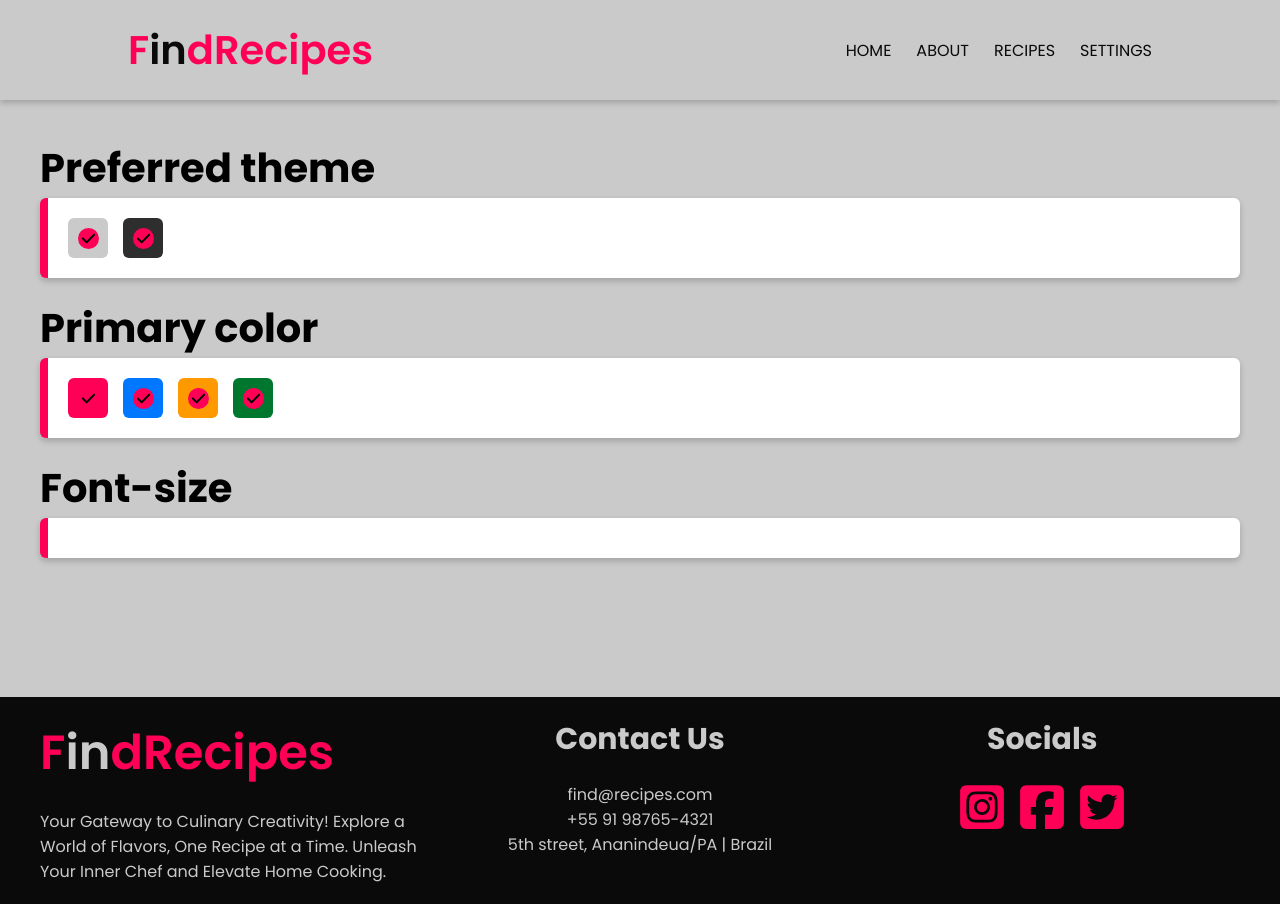
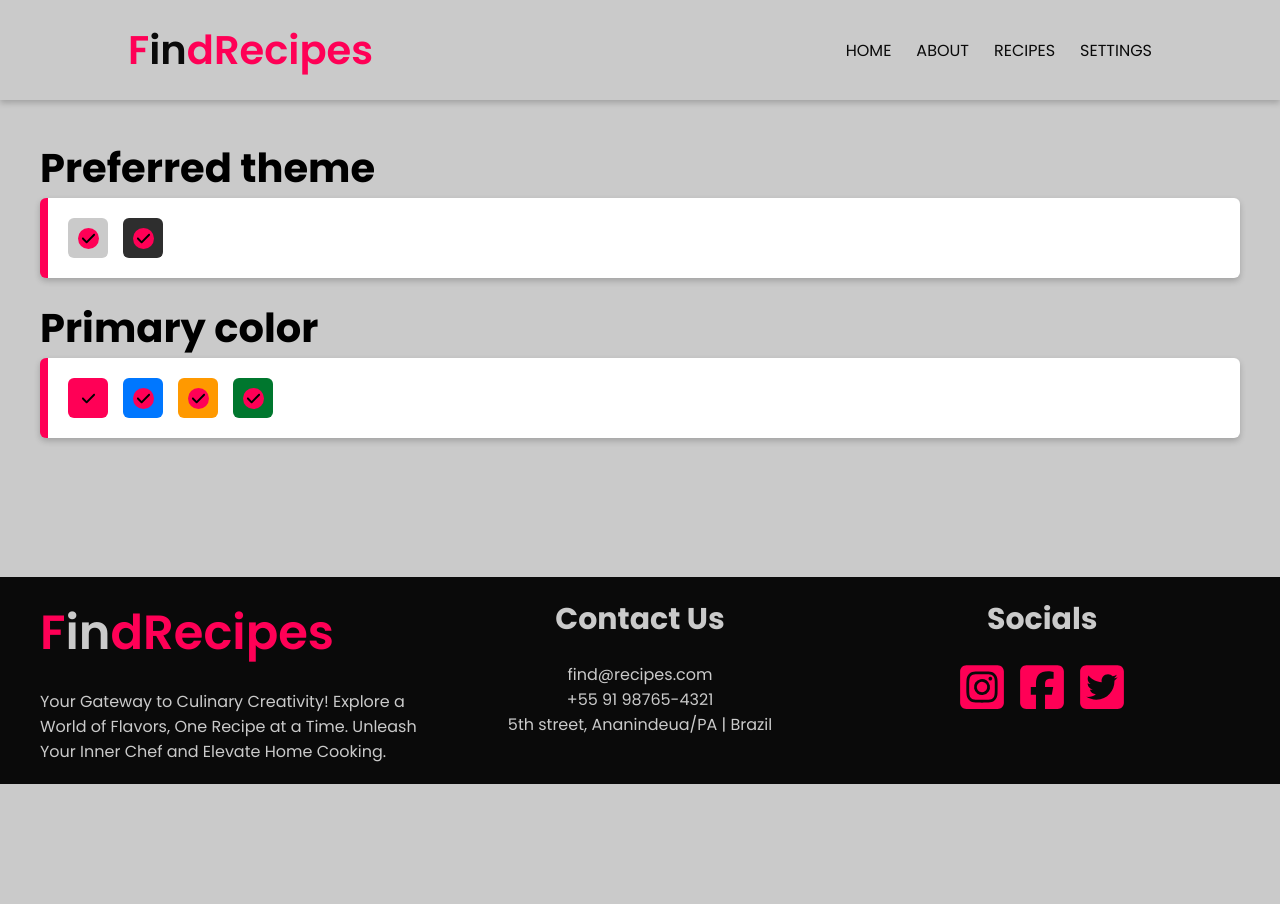
Before and after one commit to ecpieritz/find-recipes, a React (Create React App) app: page /settings in a window 1280 px wide. After the commit the page ends 800 px from the top, so only its background shows below. Built offline with nearby package versions, Linux system fonts and the light colour scheme.

Commit message:
Removed unused lines

```diff
--- a/src/pages/Settings.js
+++ b/src/pages/Settings.js
@@ -34,12 +34,6 @@ function Settings() {
           </div>
         </div>
       </div>
-      <h2>Font-size</h2>
-      <div className="fr-settings__options-container">
-        <div className="fr-settings__options-container__option">
-
-        </div>
-      </div>
     </div>
   );
 }
```
